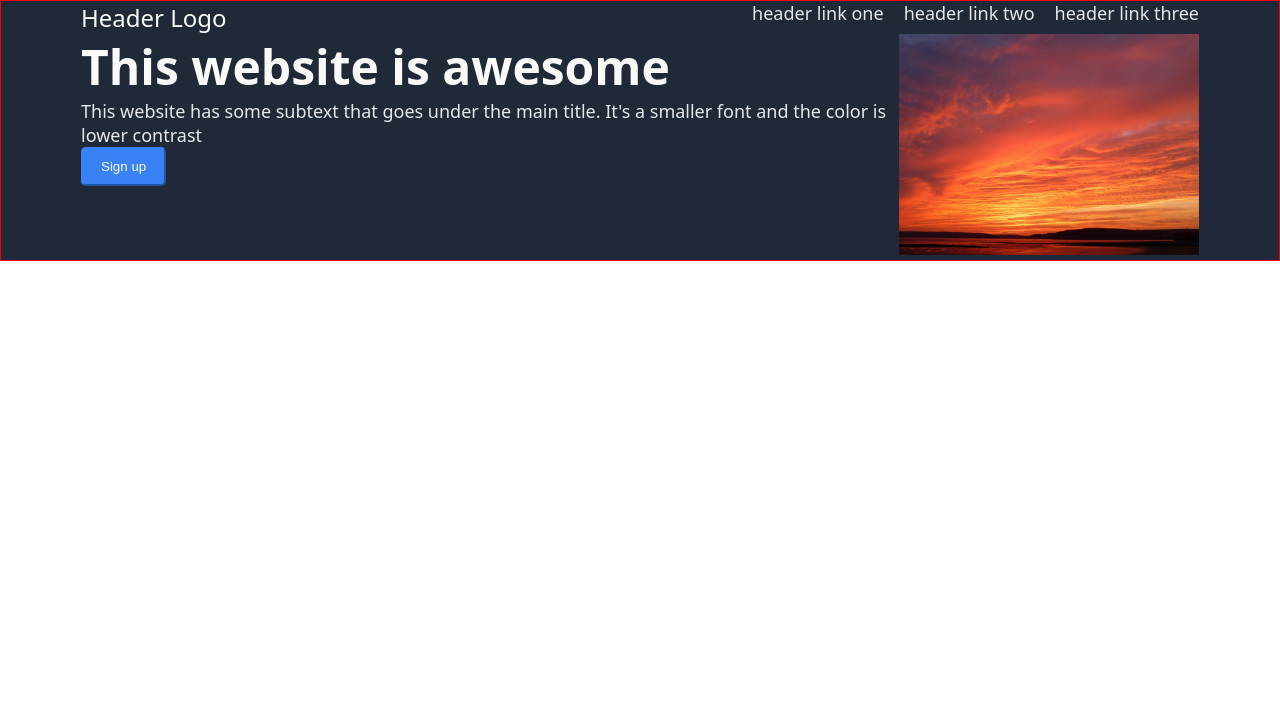
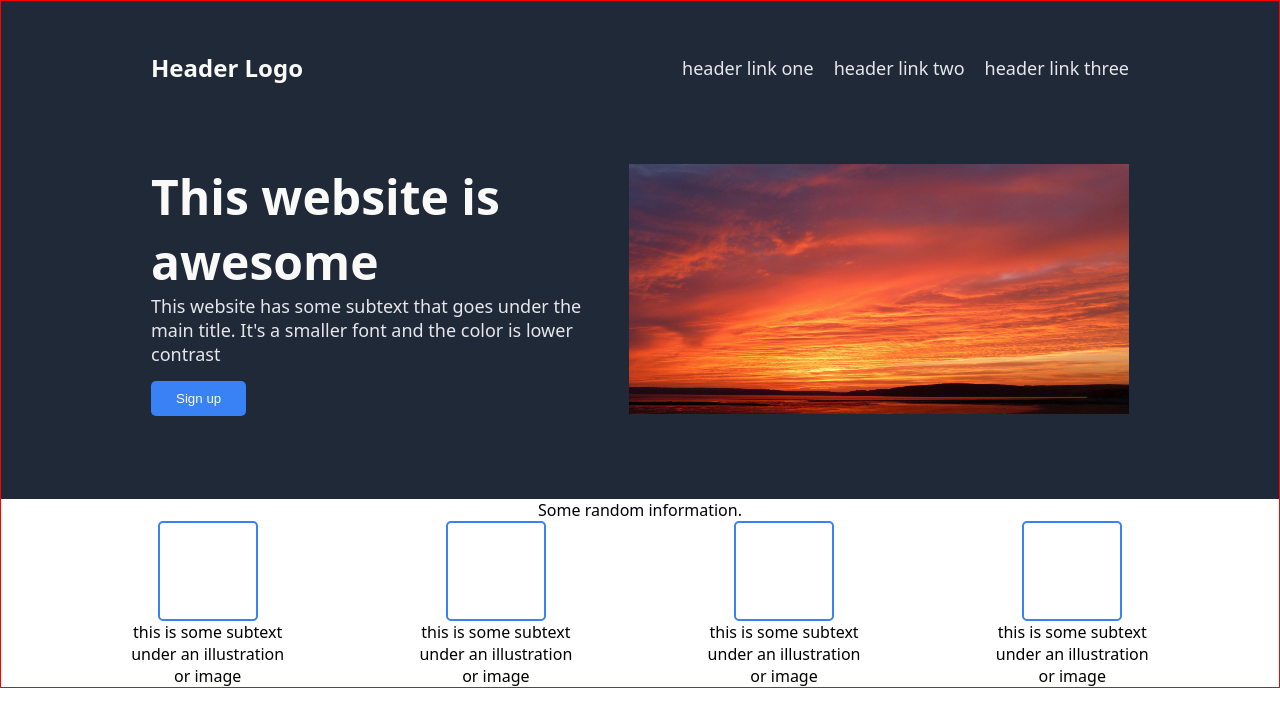
Before and after one commit to bantu46/project-landing-page, a plain HTML site: page index.html in a window 1280 px wide. Drawn offline with Linux system fonts and the light colour scheme.

Commit message:
Added information section

```diff
--- a/index.html
+++ b/index.html
@@ -26,7 +26,30 @@
                     <button>Sign up</button>
                 </div>
                 <div class="hero-image">
-                    <img src="./images/sunset.jpg" alt="a wonderful sunset" width="300px">
+                    <img src="./images/sunset.jpg" alt="a wonderful sunset" width="500px" height="250px">
+                </div>
+            </div>
+        </div>
+        <div class="information">
+            <div class="information-text">
+                Some random information.
+            </div>
+            <div class="info-container">
+                <div class="info-sub-container">
+                    <div class="image-container"></div>
+                    <p>this is some subtext under an illustration or image</p>
+                </div>
+                <div class="info-sub-container">
+                    <div class="image-container"></div>
+                    <p>this is some subtext under an illustration or image</p>
+                </div>
+                <div class="info-sub-container">
+                    <div class="image-container"></div>
+                    <p>this is some subtext under an illustration or image</p>
+                </div>
+                <div class="info-sub-container">
+                    <div class="image-container"></div>
+                    <p>this is some subtext under an illustration or image</p>
                 </div>
             </div>
         </div>
--- a/style.css
+++ b/style.css
@@ -30,12 +30,16 @@ a  {
    display: flex;
    flex-direction: column;
    background-color: #1f2937;
-   padding: 0 80px;
+   padding-bottom: 80px;
+   padding-top: 50px;
 }
 
 .navigation {
    display: flex;
    justify-content: space-between;
+   margin: 0 150px;
+   /* flex: 1; */
+   /* justify-content: space-around; */
    /* border: blue solid 1px; */
 }
 
@@ -53,17 +57,59 @@ a  {
 .header-logo {
    color: #f9faf8;
    font-size: 24px;
+   font-weight: 900;
 }
 
 .header-content {
    display: flex;
    justify-content: space-between;
+   margin: 0 150px;
+   margin-top: 80px;
 }
 
 button {
    background-color: #3882f6;
    color: #f9faf8;
-   padding: 10px 18px;
+   padding: 10px 25px;
    border-radius: 5px;
-   border-color: #3882f6;
+   border: none;
+   margin-top: 15px;
 }
+
+
+.header-rt {
+   align-content: center;
+}
+
+.hero-text {
+   max-width: 434px;
+   flex-shrink: none;
+}
+
+.information {
+   display: flex;
+   flex-direction: column;
+}
+
+.image-container {
+   border: #3882f6 solid 2px;
+   width: 100px;
+   height: 100px;
+   border-radius: 5px;
+   margin: 0 auto;
+}
+
+.info-container {
+   display: flex;
+   justify-content: space-evenly;
+   text-align: center;
+}
+
+.information-text {
+   margin: 0 auto;
+}
+
+.info-sub-container {
+   /* align-items: center; */
+   max-width: 163px;
+}
```
